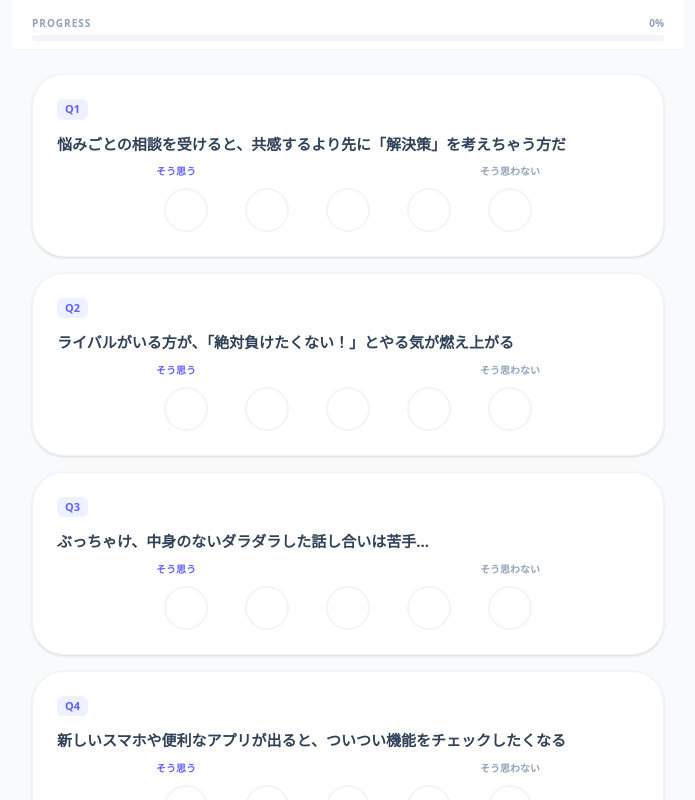
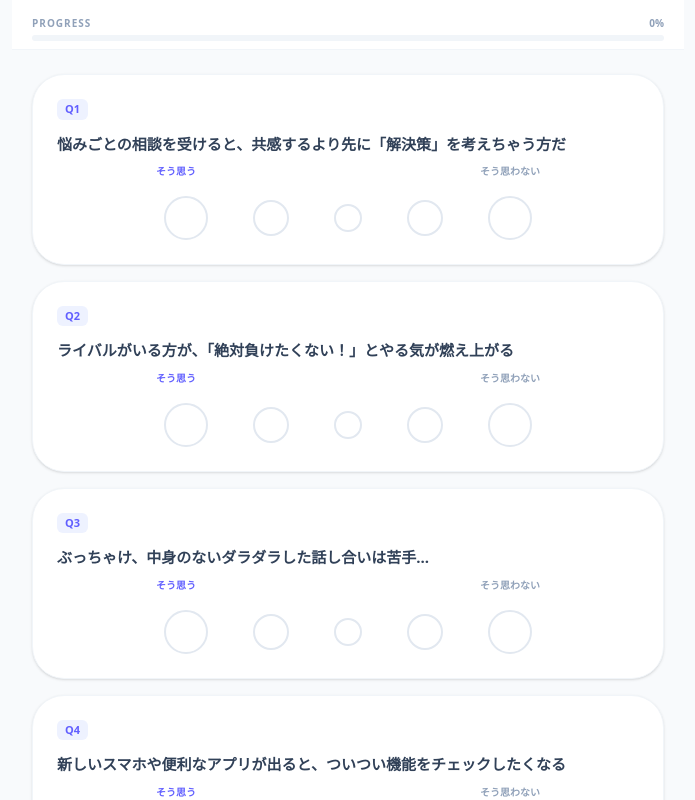
Before and after one commit to kiyoshikitamura/diagnosis_app_2, a Next.js app: page / in a window 1280 px wide. Both pictures are taken after a click on the button "診断をはじめる". Shown: the top 800 px of the page, without its empty margins (292-987 px from the left). Built offline with nearby package versions, Linux system fonts and the light colour scheme.

Commit message:
Add list page and update result page with complete types

```diff
--- a/app/page.tsx
+++ b/app/page.tsx
@@ -114,26 +114,35 @@ export default function HomePage() {
                             </div>
                             <p className="text-[15px] font-bold text-slate-700 leading-relaxed mb-8">{q.question}</p>
 
-                            <div className="flex justify-between items-center gap-1 max-w-sm mx-auto relative px-2">
-                                <span className="text-[10px] font-bold text-indigo-500 absolute -top-6 left-0">そう思う</span>
-                                <span className="text-[10px] font-bold text-slate-400 absolute -top-6 right-0">そう思わない</span>
+                            {/* 回答エリア：中央に向かってサイズが小さくなるデザイン */}
+                            <div className="flex justify-between items-center gap-1 max-w-sm mx-auto relative px-2 mt-10">
+                                <span className="text-[10px] font-bold text-indigo-500 absolute -top-8 left-0">そう思う</span>
+                                <span className="text-[10px] font-bold text-slate-400 absolute -top-8 right-0">そう思わない</span>
 
-                                {[5, 4, 3, 2, 1].map((val) => (
+                                {[5, 4, 3, 2, 1].map((val) => {
+                                    // 値に応じてサイズを変更 (5,1は最大, 4,2は中, 3は最小)
+                                    const sizeClass =
+                                        val === 5 || val === 1 ? 'w-11 h-11' :
+                                            val === 4 || val === 2 ? 'w-9 h-9' :
+                                                'w-7 h-7';
+
+                                    return (
                                         <button
                                             key={val}
                                             onClick={() => handleAnswer(q.id, val)}
-                                        className={`relative w-11 h-11 rounded-full border-2 transition-all duration-300
+                                            className={`relative ${sizeClass} rounded-full border-2 transition-all duration-300 flex-shrink-0
                         ${answers[q.id] === val
                                                     ? 'bg-indigo-600 border-indigo-600 shadow-lg shadow-indigo-100 scale-110'
-                                                : 'bg-white border-slate-100'
+                                                    : 'bg-white border-slate-200'
                                                 }`}
                                         >
-                                        {/* 回答の丸をシンプルな中空デザイン（〇）に変更 */}
+                                            {/* 回答の丸をシンプルな中空デザイン（〇）に変更しつつ、選択時のアニメーションを維持 */}
                                             {answers[q.id] === val && (
-                                            <div className="absolute inset-1 rounded-full border-2 border-white animate-ping opacity-40" />
+                                                <div className="absolute inset-0 rounded-full border-2 border-white animate-ping opacity-40" />
                                             )}
                                         </button>
-                                ))}
+                                    );
+                                })}
                             </div>
                         </div>
                     );
```
Lines whose indentation alone changed are shown as unchanged.
